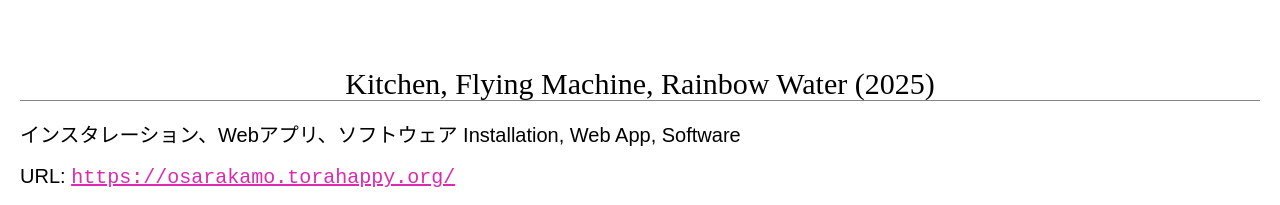
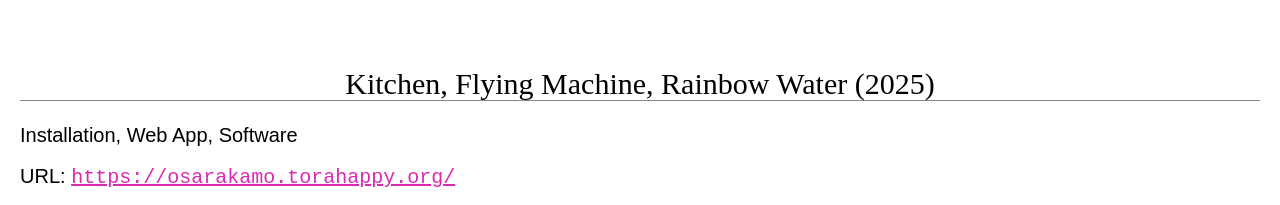
Before and after one commit to torahappy/Prophyan, a website: page happy/index.html in a window 1280 px wide. Shown: the part 1446-1651 px from the top of the page. Drawn offline with Linux system fonts and the light colour scheme; a web font is replaced by a local one.

Commit message:
happy: upd

```diff
--- a/happy/index.html
+++ b/happy/index.html
@@ -155,10 +155,7 @@
         Kitchen, Flying Machine, Rainbow Water (2025)
       </h2>
       <div class="caption">
-        <p>
-          インスタレーション、Webアプリ、ソフトウェア Installation, Web App,
-          Software
-        </p>
+        <p>Installation, Web App, Software</p>
         <p>
           URL:
           <a href="https://osarakamo.torahappy.org/" class="uri"
```
Also changed, not shown: happy/matagaki.eng.html (+1 -2 lines), happy/matagaki.eng.md (+0 -1 lines).
